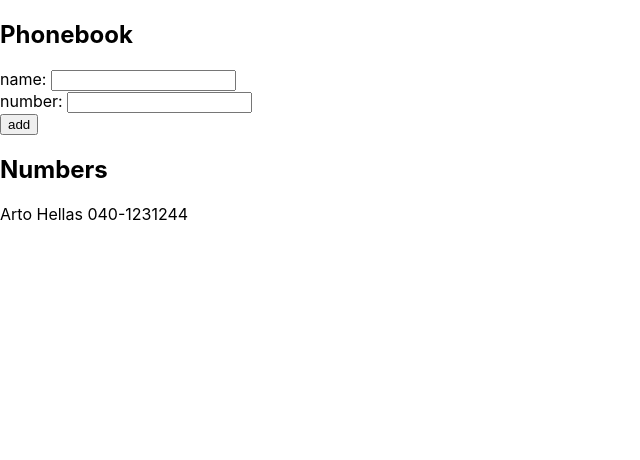
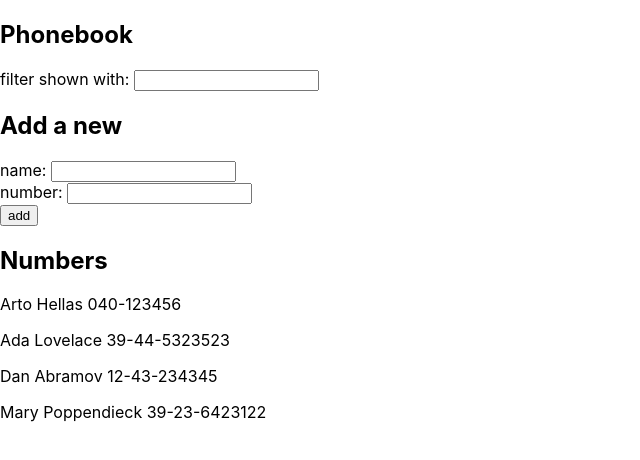
Before and after one commit to Totalderp/Full-Stack-open-2020, a React (Create React App) app in the folder osa 2/puhelinluettelo/: page / in a window 1280 px wide. Shown: the top 460 px of the page, without its empty margins (0-640 px from the left). Built offline with nearby package versions, Linux system fonts and the light colour scheme.

Commit message:
2.8 Stable before adding 2.9

```diff
--- a/osa 2/puhelinluettelo/src/App.js
+++ b/osa 2/puhelinluettelo/src/App.js
@@ -1,12 +1,26 @@
 import React, { useState } from 'react'
 
 const App = () => {
-  const [ persons, setPersons] = useState([
-    { name: 'Arto Hellas', id: 'Arto Hellas', number: '040-1231244' }
+  const [persons, setPersons] = useState([
+    { name: 'Arto Hellas', number: '040-123456' },
+    { name: 'Ada Lovelace', number: '39-44-5323523' },
+    { name: 'Dan Abramov', number: '12-43-234345' },
+    { name: 'Mary Poppendieck', number: '39-23-6423122' }
   ])
+
+
   const [ newName, setNewName ] = useState('')
 
   const [ newNumber, setNewNumber ] = useState('')
+
+  const [ newFilter, setNewFilter ] = useState('')
+
+  //Handler filtterin muutosten seuraamiseen
+  const filterMuuttuu = (event) => {
+    console.log('filtterikenttä muuttuu:', event.target.value)
+    setNewFilter(event.target.value)
+  }
+
 
   //Handler tekstikentän päivittämistä varten
   const nimiMuuttuu = (event) => {
@@ -20,6 +34,21 @@ const App = () => {
     console.log('numerokenttä muuttuu:', event.target.value)
     setNewNumber(event.target.value)
 
+  }
+  //const lista = course.parts.map((list) => list.exercises)
+  //luokka jossa käsitellään listaa filtterin mukaisesti
+  const notesToShow = () => {
+    console.log('Täälä!')
+    if (newFilter === "") {
+      console.log('Filter tyhjä!')
+      console.log(persons.map(person => person))
+      const plautanormi = persons.map(person => person)
+      return plautanormi
+    } else {
+      console.log('Filtteröidään!')
+      const palauta = persons.filter(note => note.name.includes(newFilter))
+      return palauta
+    }
   }
 
   //Handler panikkeen toiminalle ja uuden nimen lisäämiselle
@@ -37,7 +66,6 @@ const App = () => {
     if(!nimet.includes(newName)) {
       const lisattavaperson = {
         name: newName,
-        id: newName,
         number: newNumber
       }
       console.log('Pusketaan listaan seuraavat tiedot: ', lisattavaperson)
@@ -46,7 +74,7 @@ const App = () => {
       //tyhjennetään kentät
       setNewName('')
       setNewNumber('')
-      console.log('Listassa nyt: ', persons)
+      //console.log('Listassa nyt: ', persons)
     }
     else {
       alert(`${newName} is already added to phonebook`)
@@ -58,6 +86,13 @@ const App = () => {
   return (
     <div>
       <h2>Phonebook</h2>
+      <div>
+          filter shown with: <input
+            value={newFilter}
+            onChange={filterMuuttuu}
+          />
+        </div>
+      <h2>Add a new</h2>
       <form onSubmit={addNote}>
         <div>
           name: <input
@@ -76,9 +111,7 @@ const App = () => {
         </div>
       </form>
       <h2>Numbers</h2>
-      {persons.map(person => {
-        return <p key = {person.id}>  {person.name} {person.number} </p>
-      })}
+      {persons.map((person) => <p key = {person.name}>  {person.name} {person.number} </p>)}
     </div>
   )
 }
```
